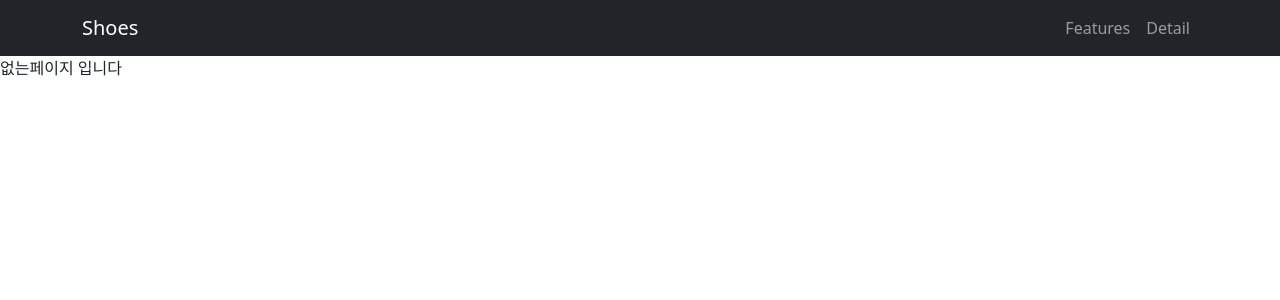
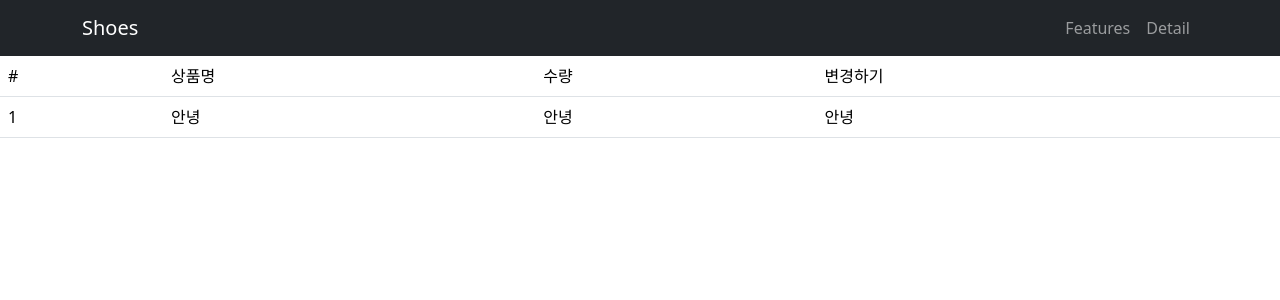
Before and after one commit to gangsuuu/BasiceReact, a React (Create React App) app: page /cart in a window 1280 px wide. Shown: the top 300 px of the page. Built offline with nearby package versions, Linux system fonts and the light colour scheme.

Commit message:
'06_23_conText'

```diff
--- a/package.json
+++ b/package.json
@@ -3,6 +3,7 @@
   "version": "0.1.0",
   "private": true,
   "dependencies": {
+    "@reduxjs/toolkit": "^2.2.5",
     "@testing-library/jest-dom": "^5.17.0",
     "@testing-library/react": "^13.4.0",
     "@testing-library/user-event": "^13.5.0",
@@ -11,6 +12,7 @@
     "react": "^18.3.1",
     "react-bootstrap": "^2.10.2",
     "react-dom": "^18.3.1",
+    "react-redux": "^9.1.2",
     "react-router-dom": "^6.23.1",
     "react-scripts": "5.0.1",
     "styled-components": "^6.1.11",
--- a/src/App.js
+++ b/src/App.js
@@ -2,13 +2,13 @@
 import 'bootstrap/dist/css/bootstrap.min.css';
 import { Container, Nav, Navbar } from 'react-bootstrap';
 import mainBg from './img/bg.png'
-import { useEffect, useState } from 'react';
+import { useContext, useEffect, useState } from 'react';
 import data from './data.js'
 import { Routes, Route, Link, useNavigate, Outlet } from "react-router-dom"
 import axios from 'axios'
 import Detail from './routes/Detail.js'
 import Event from './routes/Event.js'
-
+import { Cart } from './routes/Cart.js'
 
 function App() {
 
@@ -16,6 +16,7 @@
   let navigate = useNavigate()
   let [page, setPage] = useState(1)
   let [showBtn, setShowBtn] = useState(true)
+
   useEffect(() => {
   },[])
 
@@ -86,6 +87,7 @@
           </>
         }/>
         <Route path="/detail/:id" element={<Detail shoes={shoes}/>}/>
+
         <Route path="/about" element={<About/>} >
           <Route path="member" element={<div>멤버</div>} />
           <Route path="location" element={<div>회사위치</div>} />
@@ -101,7 +103,8 @@
           <Route path="two" element={<div>생일기념 쿠폰받기</div>}></Route>
         </Route>
 
-        <Route path="*" element={<div>없는페이지 입니다</div>} />z
+        <Route path="*" element={<div>없는페이지 입니다</div>} />
+        <Route path="/cart" element={<Cart />}></Route>
       </Routes>
 
 
--- a/src/index.js
+++ b/src/index.js
@@ -4,12 +4,15 @@
 import App from './App';
 import reportWebVitals from './reportWebVitals';
 import { BrowserRouter } from 'react-router-dom';
-
+import { Provider } from 'react-redux';
+import store from './store';
 const root = ReactDOM.createRoot(document.getElementById('root'));
 root.render(
+  <Provider store={store}>
     <BrowserRouter>
       <App />
     </BrowserRouter>
+  </Provider>
 );
 
 // If you want to start measuring performance in your app, pass a function
--- /dev/null
+++ b/src/routes/Cart.js
@@ -0,0 +1,27 @@
+import { Table } from "react-bootstrap";
+
+export function Cart() {
+    return (
+        <div>
+            <Table>
+                <thead>
+                    <tr>
+                    <th>#</th>
+                    <th>상품명</th>
+                    <th>수량</th>
+                    <th>변경하기</th>
+                    </tr>
+                </thead>
+                <tbody>
+                    <tr>
+                    <td>1</td>
+                    <td>안녕</td>
+                    <td>안녕</td>
+                    <td>안녕</td>
+                    </tr>
+                </tbody>
+            </Table>
+        </div>
+
+    )
+}
--- a/src/routes/Detail.js
+++ b/src/routes/Detail.js
@@ -25,10 +25,6 @@
     let Alert = styled.div`
         display : ${ props => props.alert}
     `
-    // const NewBtn = styled(YellowBtn)`
-    //     color: red;
-    //     display: none;
-    // `
 
     useEffect(()=> {
         // let a = setTimeout(() => setAlert("none"), 2000)
@@ -105,7 +101,7 @@
                             >버튼2</Nav.Link>
                     </Nav.Item>
                 </Nav>
-                <TabContent n={tabNum}></TabContent>
+                <TabContent n={tabNum} shoes={props.shoes}></TabContent>
 
 
 
@@ -114,7 +110,7 @@
     )
 }
 
-function TabContent({n}) {
+function TabContent({n,shoes}) {
     // switch(props.n) {
     //     case 0 :
     //         return (<div>내용0</div>)
@@ -138,7 +134,7 @@
 
     return (<div className={`start ${fade}`}>
         {[
-            <div>내용0</div>,
+            <div>{shoes[0].title}</div>,
             <div>내용1</div>,
             <div>내용2</div>
         ][n]}
--- /dev/null
+++ b/src/store.js
@@ -0,0 +1,5 @@
+import { configureStore } from '@reduxjs/toolkit'
+
+export default configureStore({
+  reducer: { }
+})
```
Also changed, not shown: 1 other file (tests, documents, lock files or other folders).
